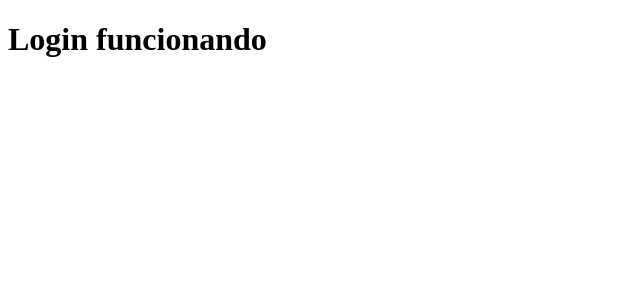
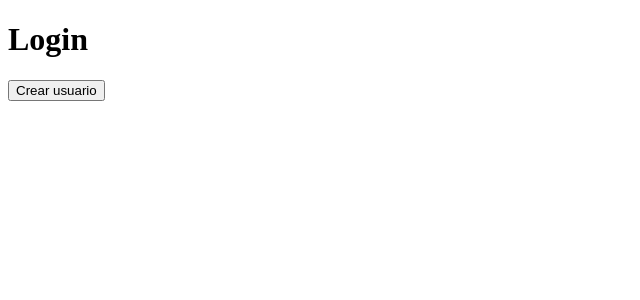
Before and after one commit to zanahJR/yonkou-level, a Next.js app: page /login in a window 1280 px wide. Shown: the top 300 px of the page, without its empty margins (0-640 px from the left). Built offline with nearby package versions, Linux system fonts and the light colour scheme.

Commit message:
Update login.js

```diff
--- a/pages/login.js
+++ b/pages/login.js
@@ -1,3 +1,15 @@
 export default function Login() {
-  return <h1>Login funcionando</h1>;
+  async function handleLogin() {
+    await fetch('/api/createUser', {
+      method: 'POST',
+    });
+    alert('Usuario creado 🚀');
+  }
+
+  return (
+    <div>
+      <h1>Login</h1>
+      <button onClick={handleLogin}>Crear usuario</button>
+    </div>
+  );
 }
```
